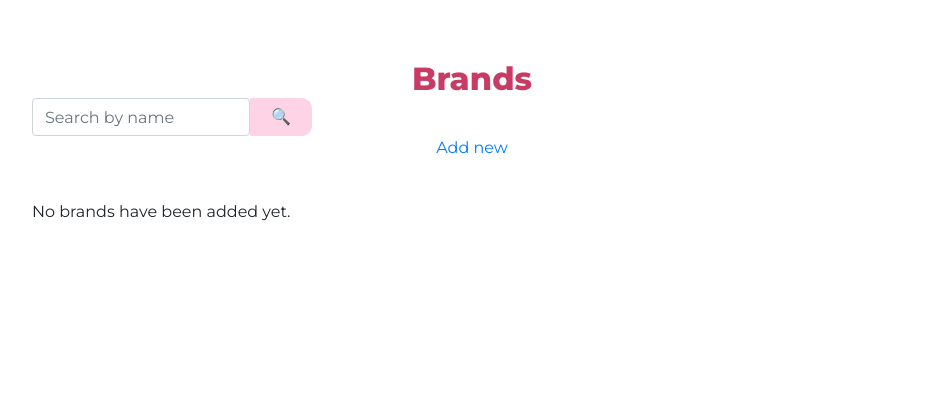
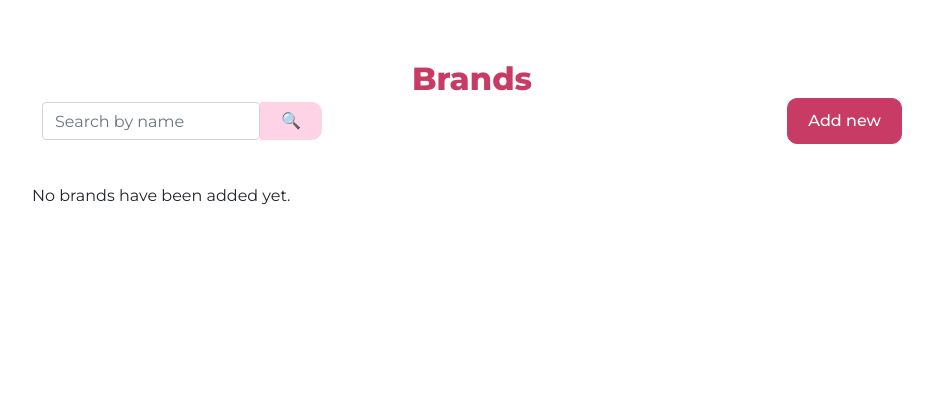
Before and after one commit to nailia-mamiedova/skincare-cosmetics-service, a Django app: page /brands/ in a window 1280 px wide. Shown: the part 88-508 px from the top of the page, without its empty margins (168-1101 px from the left). Run offline with Django 4.2, Linux system fonts and the light colour scheme; the visitor is signed in with stand-in values (Sample User, id 1); data that the repository does not hold is empty; some libraries are stand-ins or nearby versions.

Commit message:
Add styles for brands page and creation button

```diff
--- a/static/css/styles.css
+++ b/static/css/styles.css
@@ -274,3 +274,25 @@ p {
     border-radius: 0 10px 10px 0;
     background-color: #FFD3E6;
 }
+
+.custom-head {
+    margin: 0 10px;
+    align-items: center;
+    display: flex;
+    justify-content: space-between;
+}
+
+.custom-add-button {
+    color: #fff;
+    font-weight: 500;
+    padding: 10px 20px;
+    border-radius: 10px;
+    background-color: #C73B65;
+    border: 1px solid #C73B65;
+    align-items: center;
+}
+
+.custom-add-button:hover {
+    background-color: #9B2D50;
+    color: #fff;
+}
```
